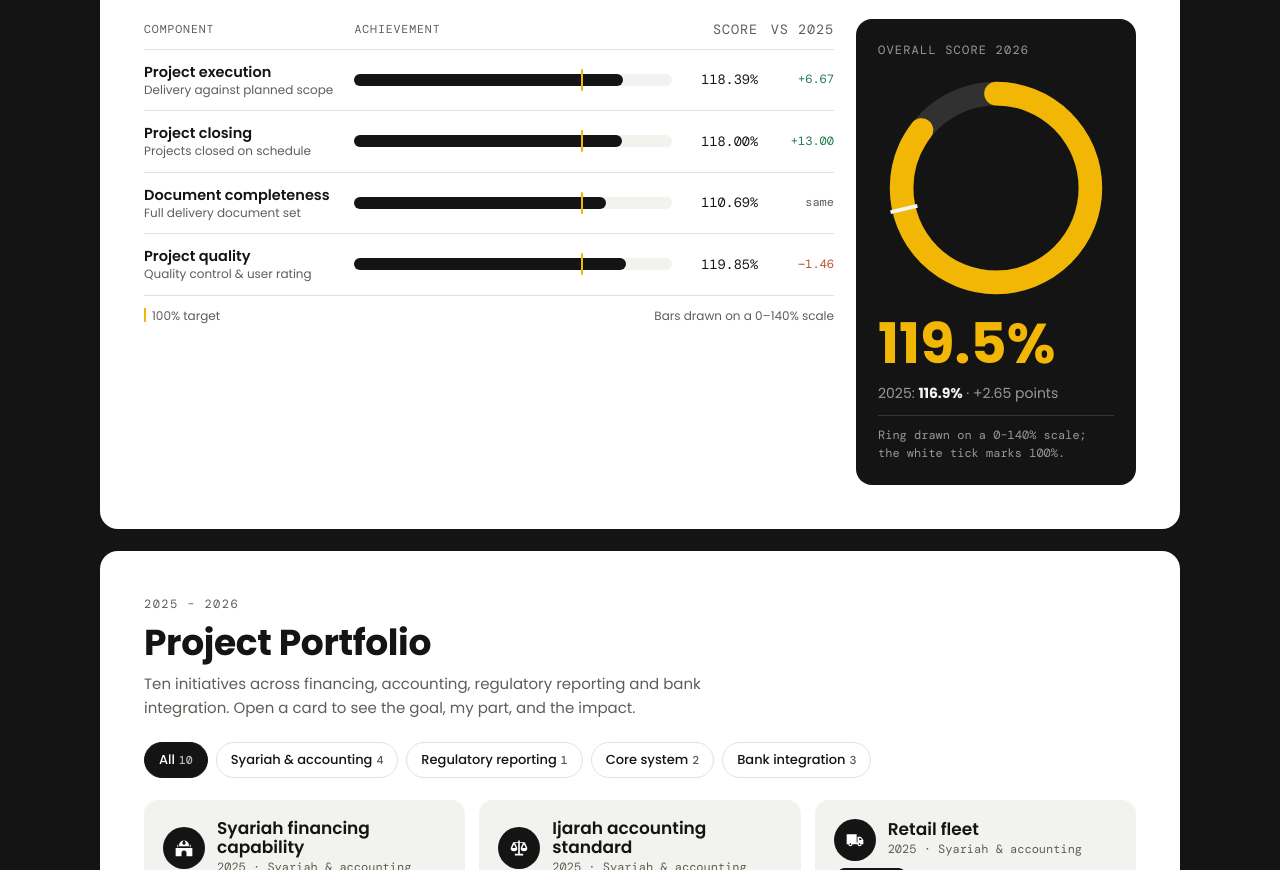
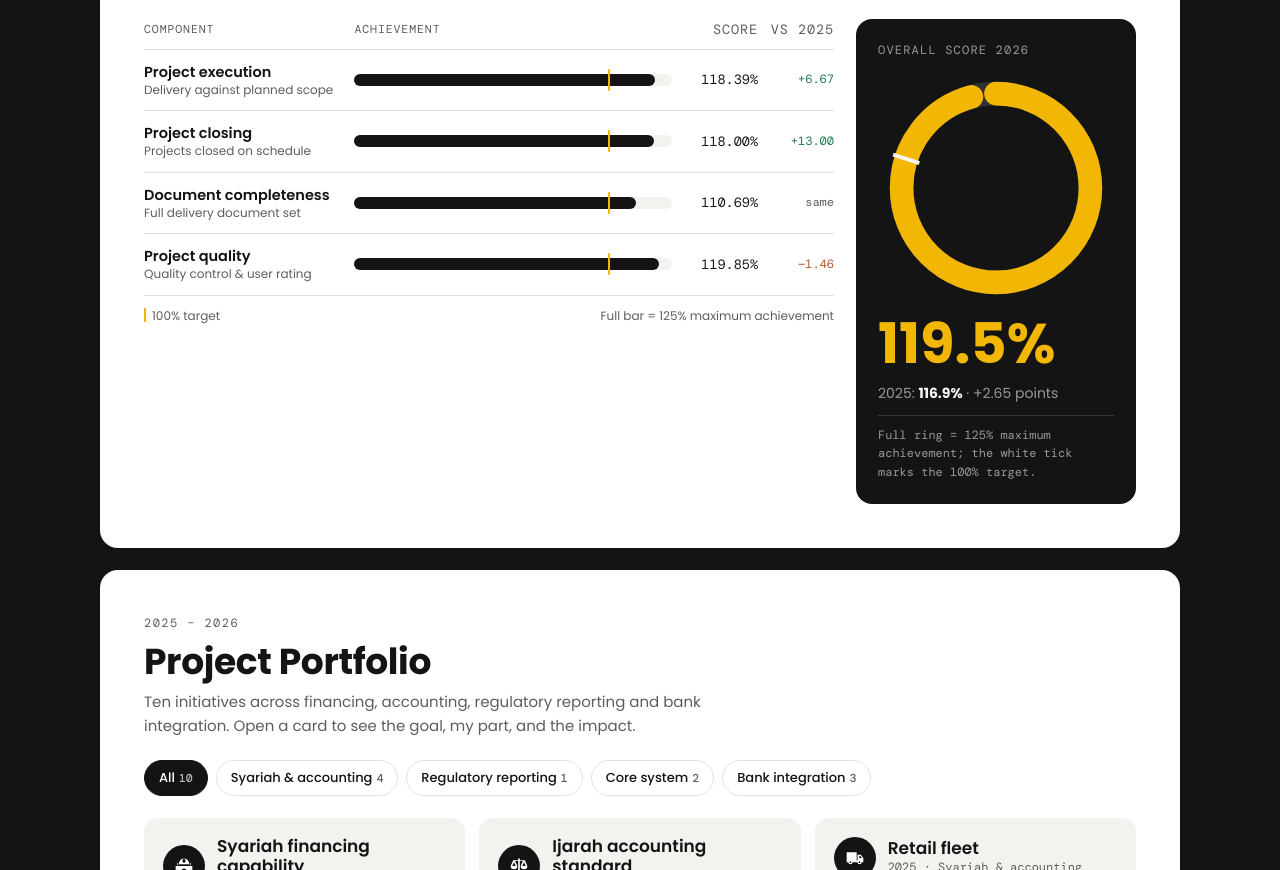
Before and after one commit to RizkyAdhiNugroho/porto, a plain HTML site: page index.html in a window 1280 px wide. Shown: the part 1126-1996 px from the top of the page. Drawn offline with nearby package versions, Linux system fonts and the light colour scheme.

Commit message:
index.html
porto v.3

```diff
--- a/index.html
+++ b/index.html
@@ -328,7 +328,7 @@ a { color: inherit; }
       <div class="kpi-table">
         <div class="kpi-head"><span>Component</span><span>Achievement</span><span class="num">Score</span><span class="num">vs <span id="otherYr">2025</span></span></div>
         <div id="kpiRows"></div>
-        <div class="scale-note"><span class="legend-target"><i></i> 100% target</span><span>Bars drawn on a 0–140% scale</span></div>
+        <div class="scale-note"><span class="legend-target"><i></i> 100% target</span><span>Full bar = 125% maximum achievement</span></div>
       </div>
       <aside class="overall" aria-live="polite">
         <span class="label">Overall score <span id="ovYr">2026</span></span>
@@ -339,7 +339,7 @@ a { color: inherit; }
         </svg>
         <span class="big" id="ovBig">119.5%</span>
         <span class="cmp" id="ovCmp"></span>
-        <p class="formula">Ring drawn on a 0–140% scale; the white tick marks 100%.</p>
+        <p class="formula">Full ring = 125% maximum achievement; the white tick marks the 100% target.</p>
       </aside>
     </div>
   </section>
@@ -439,7 +439,7 @@ a { color: inherit; }
     { key: "qual",  name: "Project quality",     note: "Quality control & user rating",   w: 26, v: { 2025: 121.31, 2026: 119.85 } },
   ];
   const OVERALL = { 2025: 116.89, 2026: 119.54 };
-  const MAX = 140;
+  const MAX = 125;
   const overall = (y) => OVERALL[y];
   const fmt = (n, d = 1) => n.toFixed(d) + "%";
 
```
